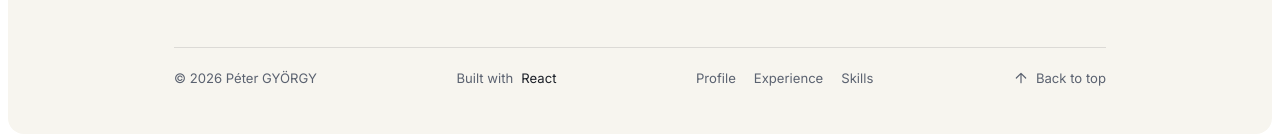
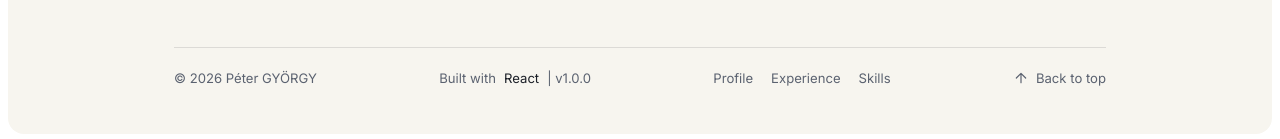
Before and after one commit to gyorgyp/cv, a React (Vite) app: page / in a window 1280 px wide. Shown: the part 1072-1211 px from the top of the page. Built offline with nearby package versions, Linux system fonts and the light colour scheme.

Commit message:
Version number added

```diff
--- a/package.json
+++ b/package.json
@@ -1,7 +1,7 @@
 {
   "name": "cv",
   "private": true,
-  "version": "0.0.0",
+  "version": "1.0.0",
   "type": "module",
   "scripts": {
     "dev": "vite",
--- a/src/cv.jsx
+++ b/src/cv.jsx
@@ -1,5 +1,6 @@
 import React, { useState, useEffect, useRef } from "react";
 import { cvData } from "./assets/cvData";
+import packageJson from "../package.json";
 import "./cv.css";
 
 const THEME_KEY = "pg-cv-theme";
@@ -341,6 +342,7 @@ export default function CV() {
                 <li key={technology}>{technology}</li>
               ))}
             </ul>
+            <span> | v{packageJson.version}</span>
           </div>
           <ul className="cv-footer-nav">
             {cvData.nav.map((item) => (
```
